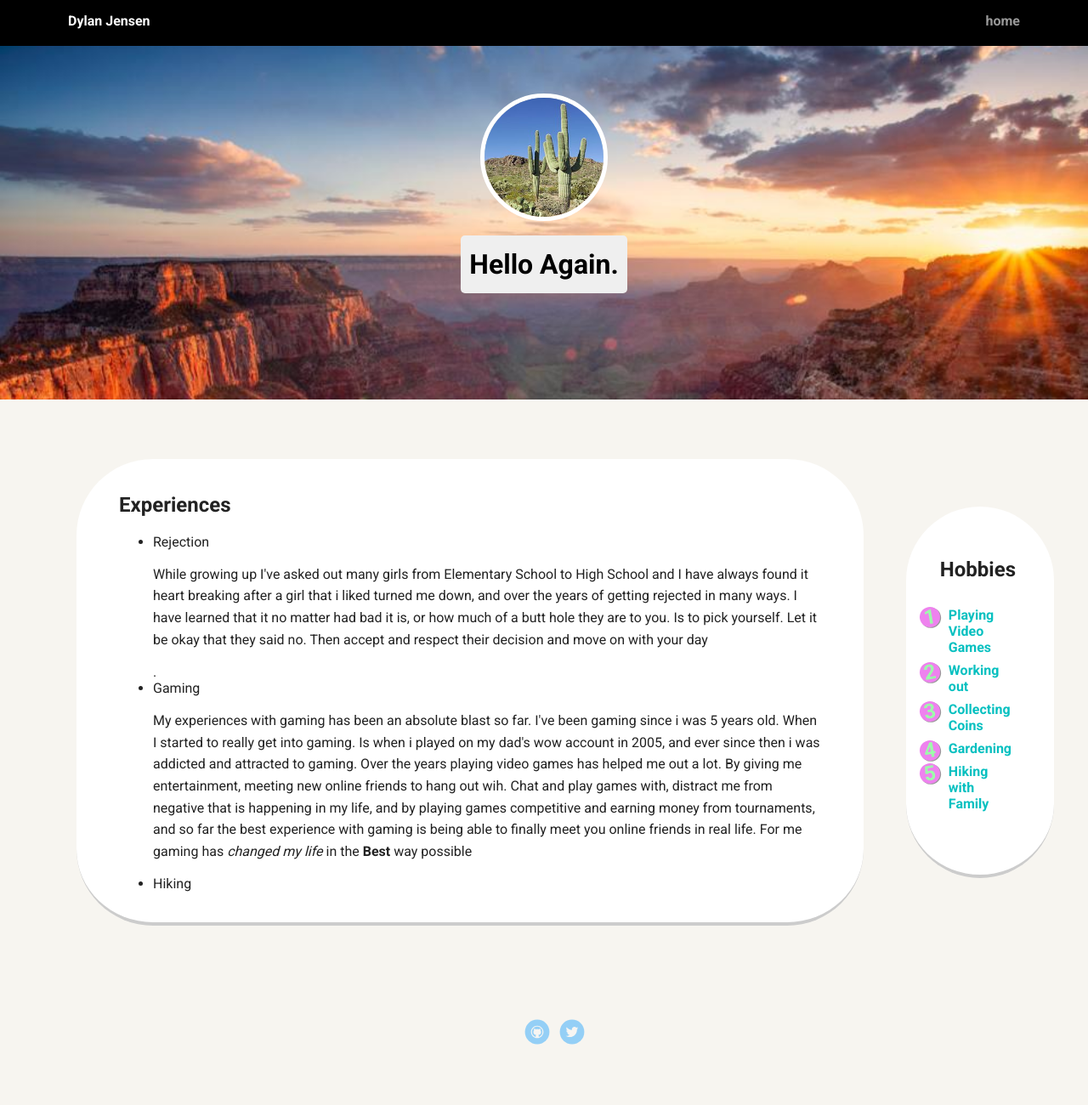
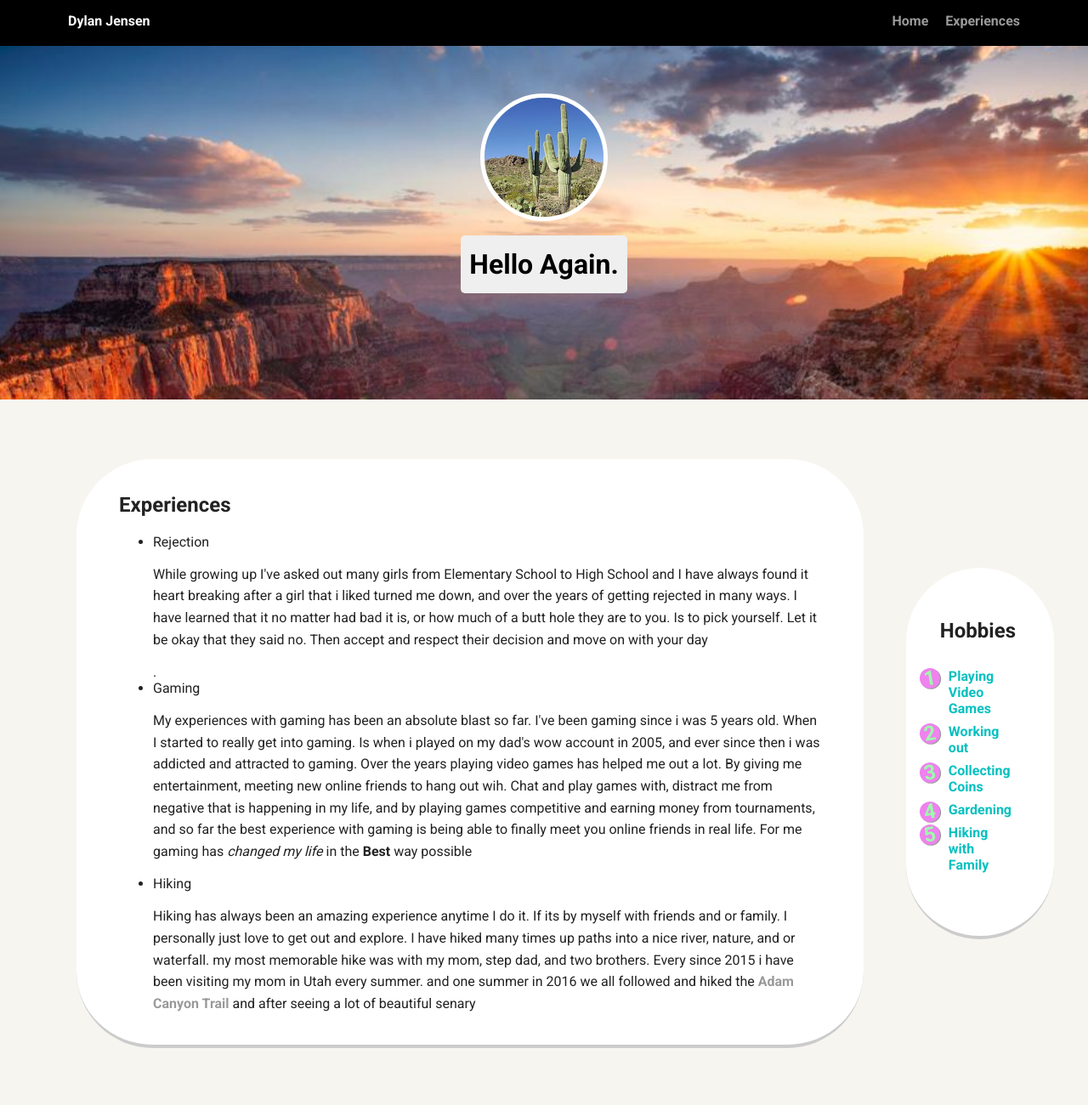
Before and after one commit to Dylan-Jensen/My-Personal-Profile-Page, a plain HTML site: page portfolio_update_v1/Experience.html in a window 1280 px wide. Shown: the top 1300 px of the page at 85% size. Drawn offline with Linux system fonts and the light colour scheme; a web font is replaced by a local one.

Commit message:
wrotting moreinfo and fixing my css code

```diff
--- a/portfolio_update_v1/Experience.html
+++ b/portfolio_update_v1/Experience.html
@@ -10,7 +10,8 @@
     <div class="main-nav">
         <ul class="nav">
           <li class="name">Dylan Jensen</li>
-          <li><a href="index.html">home</a></li>
+          <li><a href="index.html">Home</a></li>
+          <li><a href="Experience.html">Experiences</a></li>
         </ul>
     </div>
     <header class="head-picture">
@@ -33,7 +34,12 @@
                 competitive and earning money from tournaments, and so far the best experience with gaming is being able to finally meet you online
                 friends in real life. For me gaming has <em>changed my life</em> in the <strong>Best</strong> way possible
             </p>
-            <li>Hiking</li> <p></p>
+            <li>Hiking</li> <p>Hiking has always been an amazing experience anytime I do it. If its by myself with friends and or family.
+                I personally just love to get out and explore. I have hiked many times up paths into a nice river, nature, and or waterfall.
+                my most memorable hike was with my mom, step dad, and two brothers. Every since 2015 i have been visiting my mom in Utah every summer.
+                and one summer in 2016 we all followed and hiked the <strong><a href="https://utah.com/hiking/adams-canyon-trail" target="_blank">Adam Canyon Trail</a></strong>
+                and after seeing a lot of beautiful senary
+            </p>
             </ul>
       </div>
       <div class="card2">
--- a/portfolio_update_v1/styles.css
+++ b/portfolio_update_v1/styles.css
@@ -168,41 +168,7 @@ a.social:hover {
   clear: both;
 }
 
-/* Styles for larger screens */
-@media screen and (min-width: 720px) {
-
-  .flex {
-      display: -ms-flexbox;      /* TWEENER - IE 10 */
-      display: flex;
-      max-width: 1200px;
-      -ms-flex-pack: distribute;
-      justify-content: space-around;
-      margin: 0 auto;
-  }
-
-  header {
-    min-height: 470px;
-  }
-
-  .nav {
-    max-width: 1200px;
-    padding: 0 30px;
-  }
-
-
-  main {
-    padding-top: 20px;
-  }
-
-  main p {
-    line-height: 1.6em;
-  }
-
-  footer {
-    font-size: 1.3em;
-    max-width: 1200px;
-    margin: 40px auto;
-  }
+/* experience page styles */
 .Experience {
   color: blue;
 }
@@ -271,4 +237,42 @@ a.social:hover {
   transition: all .5s;
 }
 
+
+
+/* Styles for larger screens */
+@media screen and (min-width: 720px) {
+
+  .flex {
+      display: -ms-flexbox;      /* TWEENER - IE 10 */
+      display: flex;
+      max-width: 1200px;
+      -ms-flex-pack: distribute;
+      justify-content: space-around;
+      margin: 0 auto;
   }
+
+  header {
+    min-height: 470px;
+  }
+
+  .nav {
+    max-width: 1200px;
+    padding: 0 30px;
+  }
+
+
+  main {
+    padding-top: 20px;
+  }
+
+  main p {
+    line-height: 1.6em;
+  }
+
+  footer {
+    font-size: 1.3em;
+    max-width: 1200px;
+    margin: 40px auto;
+  }
+
+}
```
Also changed, not shown: portfolio_update_v1/index.html (+1 -0 lines). Lines whose indentation alone changed are shown as unchanged.
